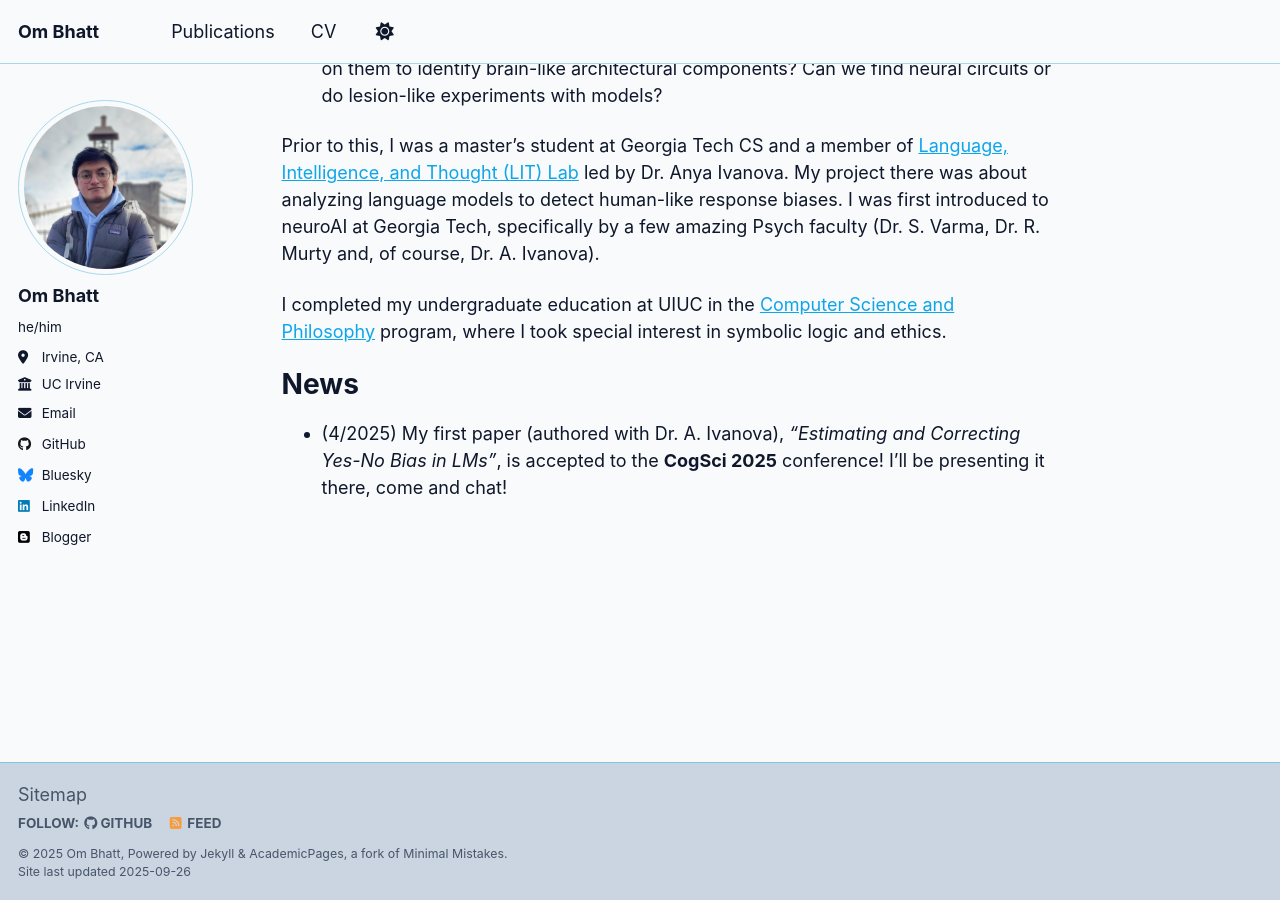
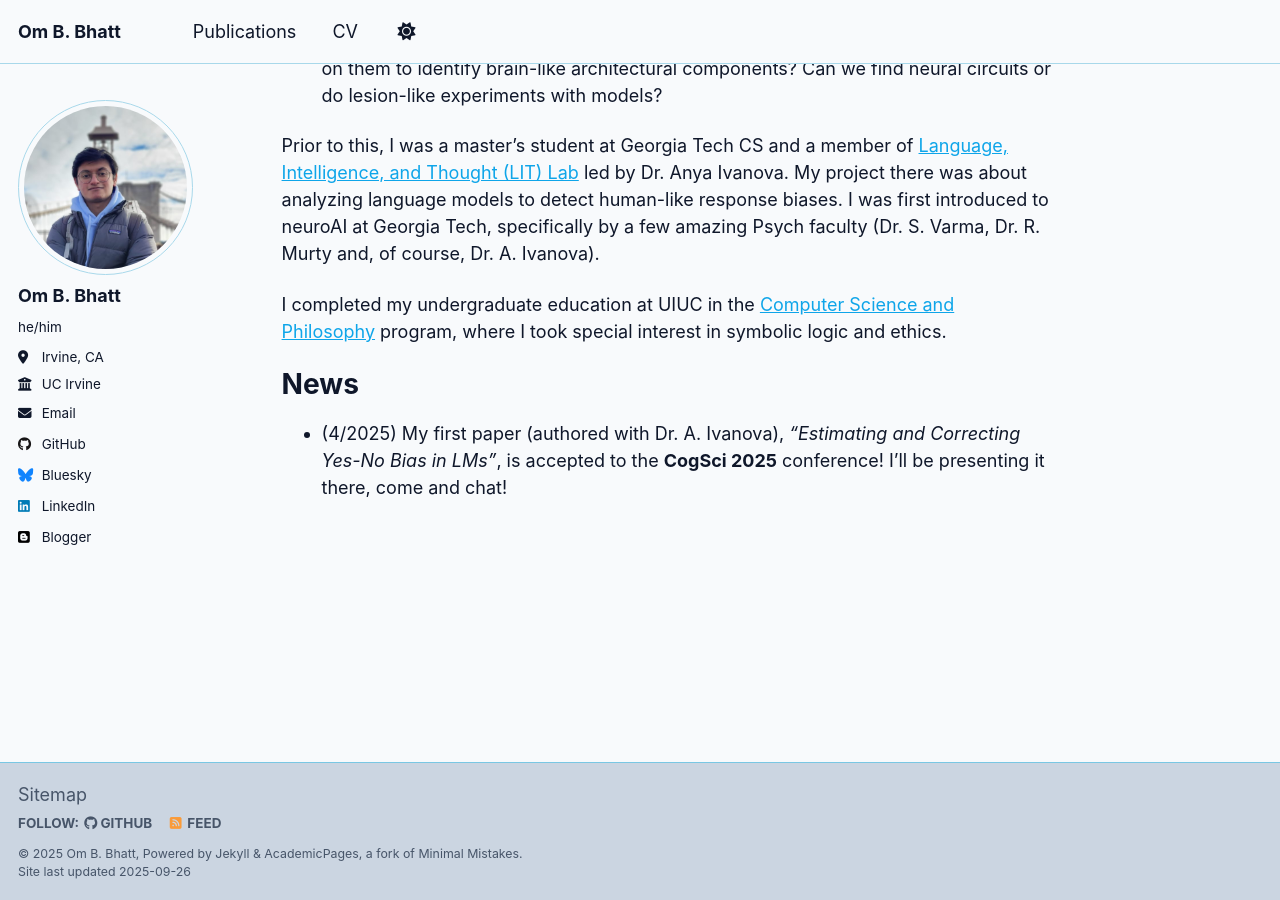
Before and after one commit to ombbhatt/ombbhatt.github.io, a Jekyll site: the page built from _pages/about.md, in a window 1280 px wide and 900 px high, scrolled down 635 px. Built offline with Jekyll 4.4.1, drawn with Linux system fonts in a browser that asks for light colours.

```diff
--- a/_config.yml
+++ b/_config.yml
@@ -9,9 +9,9 @@
 # Basic Site Settings
 locale                   : "en-US"
 site_theme               : "icyblue"
-title                    : "Om Bhatt"
+title                    : "Om B. Bhatt"
 title_separator          : "-"
-name                     : &name "Om Bhatt"
+name                     : &name "Om B. Bhatt"
 description              : &description "personal description"
 url                      : https://ombbhatt.github.io # the base hostname & protocol for your site e.g. "https://[your GitHub username].github.io"
 baseurl                  : "" # the subpath of your site, e.g. "/blog"
@@ -24,7 +24,7 @@ repository               : "ombbhatt/ombbhatt.github.io"
 author:
   # Biographic information
   avatar           : "omprofile.jpg"
-  name             : "Om Bhatt"
+  name             : "Om B. Bhatt"
   pronouns         : "he/him"
   bio              :
   location         : "Irvine, CA"
```
